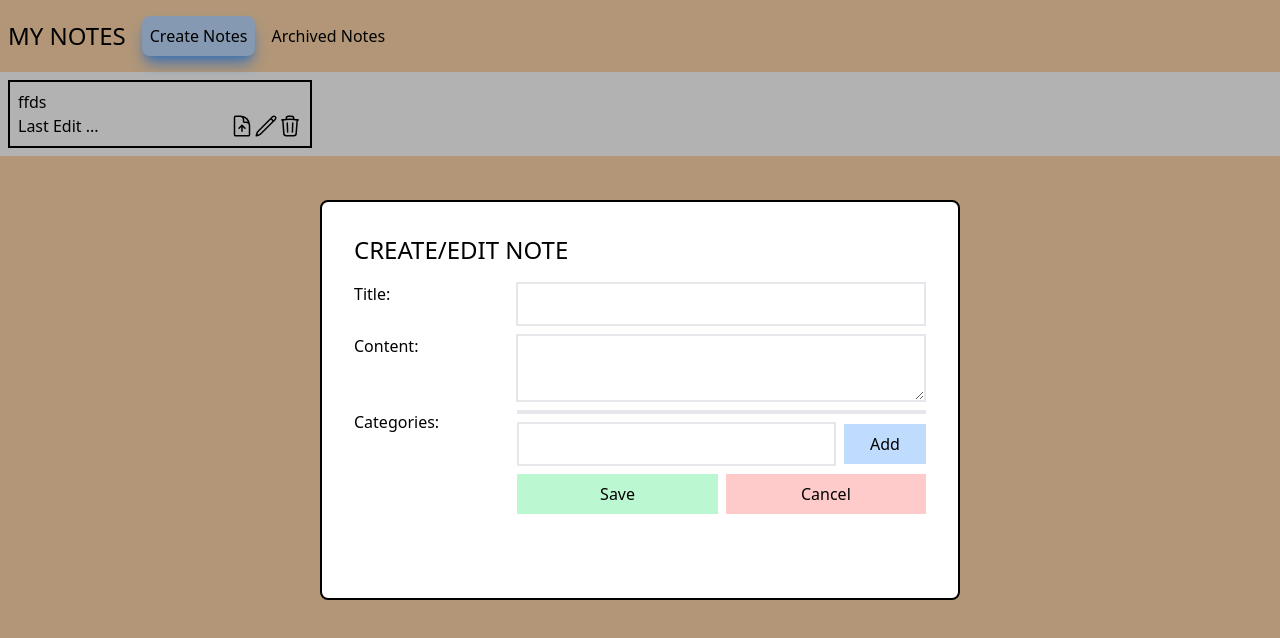
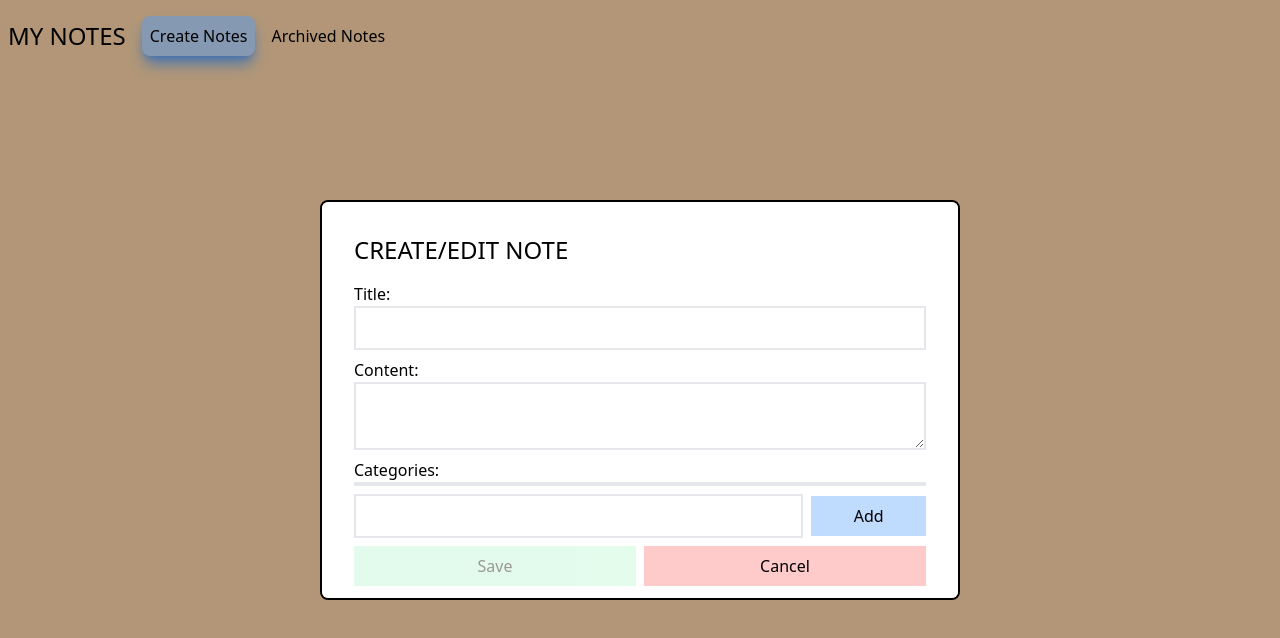
Before and after one commit to santiago9589/challe-ge-notes, a React (Vite) app: page / in a window 1280 px wide. Both pictures are taken after a click on the button "Create Notes". Shown: the top 638 px of the page. Built offline with nearby package versions, Linux system fonts and the light colour scheme.

Commit message:
add delete archived finished

```diff
--- a/context/ContextProvider.tsx
+++ b/context/ContextProvider.tsx
@@ -10,12 +10,6 @@ const ContextProvider = ({ children }: props) => {
 
     const stateInit: initState = {
         notes: [
-            {
-                title:"ffds",
-                content:"dsfsdf",
-                isArchived:false,
-                category:[]
-            }
         ],
         notesArchived:[
 
--- a/context/noteReducer.tsx
+++ b/context/noteReducer.tsx
@@ -2,12 +2,14 @@ import { Note } from "../types/Note";
 
 export enum NoteActionKind {
     CREATE = "CREATE",
-    ARCHIVED = "ARCHIVED"
+    ARCHIVED = "ARCHIVED",
+    DELETE = "DELETE",
+    UNARCHIVED="UNARCHIVED"
 }
 
 export interface NoteActions {
     type: NoteActionKind;
-    payload: Note;
+    payload: Note ;
 }
 
 
@@ -25,16 +27,54 @@ export const noteReducer = (state: initState, actions: NoteActions) => {
                 notes: [...state.notes, actions.payload],
             }
         }
+        case NoteActionKind.UNARCHIVED: {
+
+            const draftArchived = new Set(state.notesArchived)
+            draftArchived.delete(actions.payload)
+
+            const newNoteArchived = { ...actions.payload }
+            newNoteArchived.isArchived = false
+
+            return {
+                ...state,
+                notesArchived: Array.from(draftArchived),
+                notes: [...state.notes, newNoteArchived]
+            }
+        }
+
         case NoteActionKind.ARCHIVED: {
 
+            const draft = new Set(state.notes)
+            draft.delete(actions.payload)
             const newNoteArchived = { ...actions.payload }
             newNoteArchived.isArchived = true
 
             return {
                 ...state,
                 notesArchived: [...state.notesArchived, newNoteArchived],
+                notes:Array.from(draft)
             }
         }
+
+        case NoteActionKind.DELETE :{
+            const draftNote = new Set(state.notes)
+            const draftArchived = new Set(state.notesArchived)
+
+            if(draftNote.has(actions.payload)){
+                draftNote.delete(actions.payload)
+            }else{
+                if(draftArchived.has(actions.payload))
+                draftArchived.delete(actions.payload)
+            }
+
+            return{
+                ...state,
+                notesArchived:Array.from(draftArchived),
+                notes:Array.from(draftNote)
+            }
+        }
+
+
         default: {
             return state
         }
--- /dev/null
+++ b/hooks/useCategories.ts
@@ -0,0 +1,27 @@
+import { useState } from "react"
+import {Categories} from "../types/Note"
+
+export const useCategories = ()=>{
+    const [categories,setCaterigories] = useState<Categories[]>([])
+    const [InputValues,setInputValues] = useState<string>("")
+
+
+    const handleCategories = () =>{
+        if(!InputValues) return
+        setCaterigories((categories)=>[...categories,{...categories,name:InputValues}])
+        setInputValues("")
+    }
+
+    const deleteCategories = (InputCategories:Categories) =>{
+        const draft = new Set(categories)
+        if(draft.has(InputCategories)){
+            draft.delete(InputCategories)
+            setCaterigories(Array.from(draft))
+        }
+    }
+
+    return {
+        setCaterigories,handleCategories,deleteCategories,setInputValues,categories,InputValues
+    }
+
+}
--- a/src/components/CardComponent.tsx
+++ b/src/components/CardComponent.tsx
@@ -1,7 +1,11 @@
+import { ContextApp } from "../../context/ContextApp"
 import { useView } from "../../hooks/useView"
 import { Note } from "../../types/Note"
 import DeleteModal from "./DeleteModal"
 import ModalContainer from "./ModalContainer"
+import {useContext} from "react"
+import {NoteActionKind} from "../../context/noteReducer"
+
 
 interface props {
     note: Note
@@ -9,25 +13,37 @@ interface props {
 
 const CardComponent = ({ note }: props) => {
 
+    const {actions} = useContext(ContextApp)
     const { isShowDelete, handleDelete } = useView()
+
 
     return (
         <>
             <article className=" m-2 border-2 border-black p-2 relative flex justify-between">
                 <section>
                     <h3>{note.title}</h3>
-                    <h4>Last Edit ...</h4>
+                    <h4>{note.content}</h4>
                 </section>
                 <section className="absolute bottom-0 right-0 flex p-2">
                     <section >
                         {
                             note.isArchived ? (
-                                <svg xmlns="http://www.w3.org/2000/svg" fill="none" viewBox="0 0 24 24" strokeWidth={1.5} stroke="currentColor" className="w-6 h-6">
+                                <svg  onClick={()=>{
+                                    actions.dispatch({
+                                        type:NoteActionKind.UNARCHIVED,
+                                        payload:note
+                                    })
+                                }} xmlns="http://www.w3.org/2000/svg" fill="none" viewBox="0 0 24 24" strokeWidth={1.5} stroke="currentColor" className="w-6 h-6">
                                     <path strokeLinecap="round" strokeLinejoin="round" d="M19.5 14.25v-2.625a3.375 3.375 0 00-3.375-3.375h-1.5A1.125 1.125 0 0113.5 7.125v-1.5a3.375 3.375 0 00-3.375-3.375H8.25m.75 12l3 3m0 0l3-3m-3 3v-6m-1.5-9H5.625c-.621 0-1.125.504-1.125 1.125v17.25c0 .621.504 1.125 1.125 1.125h12.75c.621 0 1.125-.504 1.125-1.125V11.25a9 9 0 00-9-9z" />
                                 </svg>
 
                             ) : (
-                                <svg xmlns="http://www.w3.org/2000/svg" fill="none" viewBox="0 0 24 24" strokeWidth={1.5} stroke="currentColor" className="w-6 h-6">
+                                <svg onClick={()=>{
+                                    actions.dispatch({
+                                        type:NoteActionKind.ARCHIVED,
+                                        payload:note
+                                    })
+                                }} xmlns="http://www.w3.org/2000/svg" fill="none" viewBox="0 0 24 24" strokeWidth={1.5} stroke="currentColor" className="w-6 h-6">
                                     <path strokeLinecap="round" strokeLinejoin="round" d="M19.5 14.25v-2.625a3.375 3.375 0 00-3.375-3.375h-1.5A1.125 1.125 0 0113.5 7.125v-1.5a3.375 3.375 0 00-3.375-3.375H8.25m6.75 12l-3-3m0 0l-3 3m3-3v6m-1.5-15H5.625c-.621 0-1.125.504-1.125 1.125v17.25c0 .621.504 1.125 1.125 1.125h12.75c.621 0 1.125-.504 1.125-1.125V11.25a9 9 0 00-9-9z" />
                                 </svg>
                             )
@@ -47,7 +63,7 @@ const CardComponent = ({ note }: props) => {
                 {
                     isShowDelete ? (
                         <ModalContainer onClose={handleDelete}>
-                            <DeleteModal />
+                            <DeleteModal onClose={handleDelete} note={note} />
                         </ModalContainer>) :
                         (null)
                 }
--- a/src/components/CreateEditModal.tsx
+++ b/src/components/CreateEditModal.tsx
@@ -1,35 +1,86 @@
-import { useState,useContext } from 'react'
+import { useContext} from 'react'
 import { ContextApp } from '../../context/ContextApp'
 import TitleComponent from './Title'
+import { useFormik } from 'formik'
+import * as Yup from "yup"
+import { Note } from '../../types/Note'
+import { NoteActionKind } from '../../context/noteReducer'
+import {useCategories} from "../../hooks/useCategories"
 
+interface props {
+    onClose:VoidFunction
+}
 
-const CreateEditModal = () => {
+const CreateEditModal = ({onClose}:props) => {
 
     const {actions} = useContext(ContextApp)
+    const {categories,setCaterigories,handleCategories,deleteCategories,setInputValues,InputValues} = useCategories()
+
+    const initialValues = {
+        title:"",
+        content:"",
+    }
+
+    const validationSchema = Yup.object().shape({
+        title:Yup.string().required(),
+        content:Yup.string().required(),
+    })
+
+    const formik = useFormik({
+        initialValues,
+        validationSchema,
+        onSubmit:(values)=>{
+           const draft:Note = {
+                title:values.title,
+                content:values.content,
+                category:categories,
+                isArchived:false
+           }
+
+           actions.dispatch({
+            type:NoteActionKind.CREATE,
+            payload:draft
+           })
+
+           handleReset(values)
+           setCaterigories([])
+           onClose()
+        }
+    })
+
+    const {handleChange,handleSubmit,values,errors,touched,handleReset} = formik
 
     return (
-        <section className="bg-white h-1/2 w-1/2 z-10 p-8 box-border border-2 rounded-lg border-black overflow-auto">
+        <section className="bg-white h-1/2 w-1/2 z-10 p-8 box-border border-2 rounded-lg border-black overflow-y-auto">
             <TitleComponent title="Create/Edit Note" />
-            <form className="flex flex-col w-full mt-4 items-center space-y-2">
-                <div className="flex w-full items-start">
+            <form className="flex flex-col w-full mt-4 items-center space-y-2" onSubmit={handleSubmit}>
+                <div className="flex flex-col w-full items-start">
                     <label className="w-2/5">Title:</label>
                     <input
                         className="w-full p-2  border-2"
                         type="text"
+                        name="title"
+                        onChange={handleChange}
+                        value={values.title}
                     />
+                    { errors.title && touched.title && (<section>{errors.title}</section>)}
                 </div>
-                <div className="flex w-full items-start">
+                <div className="flex flex-col w-full items-start">
                     <label className="w-2/5">Content:</label>
                     <textarea
                         className="w-full p-2  border-2"
+                        name="content"
+                        onChange={handleChange}
+                        value={values.content}
                     />
+                    { errors.content && touched.content && (<section>{errors.content}</section>)}
                 </div>
-                <div className="flex w-full items-start">
+                <div className="flex flex-col w-full items-start">
                     <p className="w-2/5">Categories:</p>
                     <section className="flex flex-col w-full">
                         <article className="border-2 w-full mb-2 h-1/3 flex flex-col">
-                            {/* {
-                                mockCategories.map((categories, index) => {
+                            {
+                                categories.map((categories, index) => {
                                     return (
                                         <div key={index} className="flex items-center">
                                             <svg xmlns="http://www.w3.org/2000/svg" fill="none" viewBox="0 0 24 24" strokeWidth={1.5} stroke="currentColor" className="w-6 h-6">
@@ -37,24 +88,27 @@ const CreateEditModal = () => {
                                                 <path strokeLinecap="round" strokeLinejoin="round" d="M6 6h.008v.008H6V6z" />
                                             </svg>
                                             <span className="pr-2 pl-2">{categories.name}</span>
-                                            <svg xmlns="http://www.w3.org/2000/svg" fill="none" viewBox="0 0 24 24" strokeWidth={1.5} stroke="currentColor" className="w-6 h-6">
+                                            <svg onClick={()=>deleteCategories(categories)} xmlns="http://www.w3.org/2000/svg" fill="none" viewBox="0 0 24 24" strokeWidth={1.5} stroke="currentColor" className="w-6 h-6">
                                                 <path strokeLinecap="round" strokeLinejoin="round" d="M6 18L18 6M6 6l12 12" />
                                             </svg>
                                         </div>
                                     )
                                 })
-                            } */}
+                            }
                         </article>
                         <section className="flex justify-between space-x-2 items-center">
                             <input
                                 className="w-full p-2  border-2"
                                 type="text"
+                                name="categories"
+                                value={InputValues}
+                                onChange={(e)=>{setInputValues(e.target.value)}}
                             />
-                            <button className="bg-blue-200 p-2 w-1/4 shadow-blue-400">Add</button>
+                            <button  type="button" onClick={()=>handleCategories()}className="bg-blue-200 p-2 w-1/4 shadow-blue-400">Add</button>
                         </section>
                         <section className="flex justify-center items-center space-x-2 mt-2">
-                            <button className="bg-green-200 p-2 w-full shadow-green-400">Save</button>
-                            <button className="bg-red-200 p-2 w-full shadow-red-400">Cancel</button>
+                            <button type="submit" disabled={(errors.content || errors.title || !categories.length) ? true : false}  className="bg-green-200 p-2 w-full shadow-green-400 disabled:opacity-40">Save</button>
+                            <button  type="button" onClick={()=>onClose()} className="bg-red-200 p-2 w-full shadow-red-400">Cancel</button>
                         </section>
                     </section>
                 </div>
--- a/src/components/DeleteModal.tsx
+++ b/src/components/DeleteModal.tsx
@@ -1,13 +1,33 @@
+import { ContextApp } from "../../context/ContextApp"
+import {useContext} from "react"
+import { Note } from "../../types/Note"
+import { NoteActionKind } from "../../context/noteReducer"
 
-const DeleteModal = () => {
+
+interface props {
+    onClose:VoidFunction
+    note:Note
+}
+
+const DeleteModal = ({onClose,note}:props) => {
+
+    const {actions} = useContext(ContextApp)
+
+    const handleDelete = ()=>{
+        actions.dispatch({
+            type:NoteActionKind.DELETE,
+            payload:note
+        })
+        onClose()
+    }
 
     return (
             <section className="bg-white h-48 w-1/3 z-10 p-8 box-border border-4 rounded-lg border-black">
                 <section className="p-2">
                     <p className='text-xl text-center'>Are you sure to delete this note?</p>
                     <section className='flex justify-center items-center mt-4 space-x-2'>
-                        <button className="bg-green-200 p-2 w-full shadow-green-400">Confirm</button>
-                        <button className="bg-red-200 p-2 w-full shadow-red-400">Cancel</button>
+                        <button onClick={()=>handleDelete()}className="bg-green-200 p-2 w-full shadow-green-400">Confirm</button>
+                        <button onClick={()=>onClose()} className="bg-red-200 p-2 w-full shadow-red-400">Cancel</button>
                     </section>
                 </section>
             </section>
--- a/src/pages/Home/Home.page.tsx
+++ b/src/pages/Home/Home.page.tsx
@@ -13,6 +13,8 @@ const HomePage = () => {
 
     const { state} = useContext(ContextApp)
     const {isShowCreate,handleCreate} = useView()
+
+    console.log(state)
 
     return (
         <>
@@ -32,7 +34,7 @@ const HomePage = () => {
                 {
                     isShowCreate ? (
                         <ModalContainer onClose={handleCreate}>
-                            <CreateEditModal/>
+                            <CreateEditModal onClose={handleCreate}/>
                         </ModalContainer>
                     ) :
                         (null)
--- a/types/Note.ts
+++ b/types/Note.ts
@@ -1,6 +1,10 @@
+export interface Categories{
+    name:string
+}
+
 export interface Note {
     title:string
     content:string
-    category:string[]
+    category:Categories[]
     isArchived:boolean
 }
```
Also changed, not shown: hooks/useFormikAdd.ts (added).
